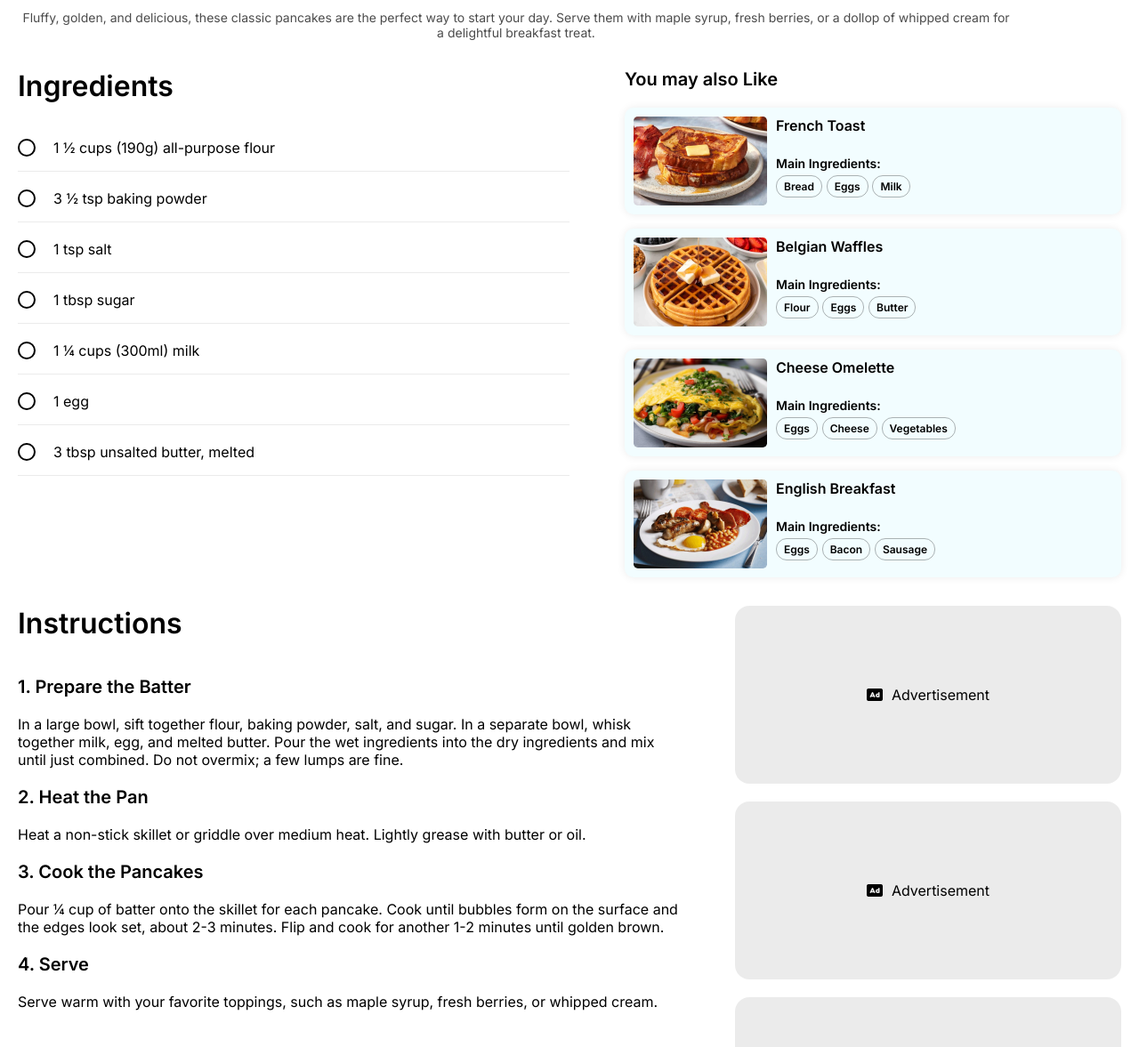
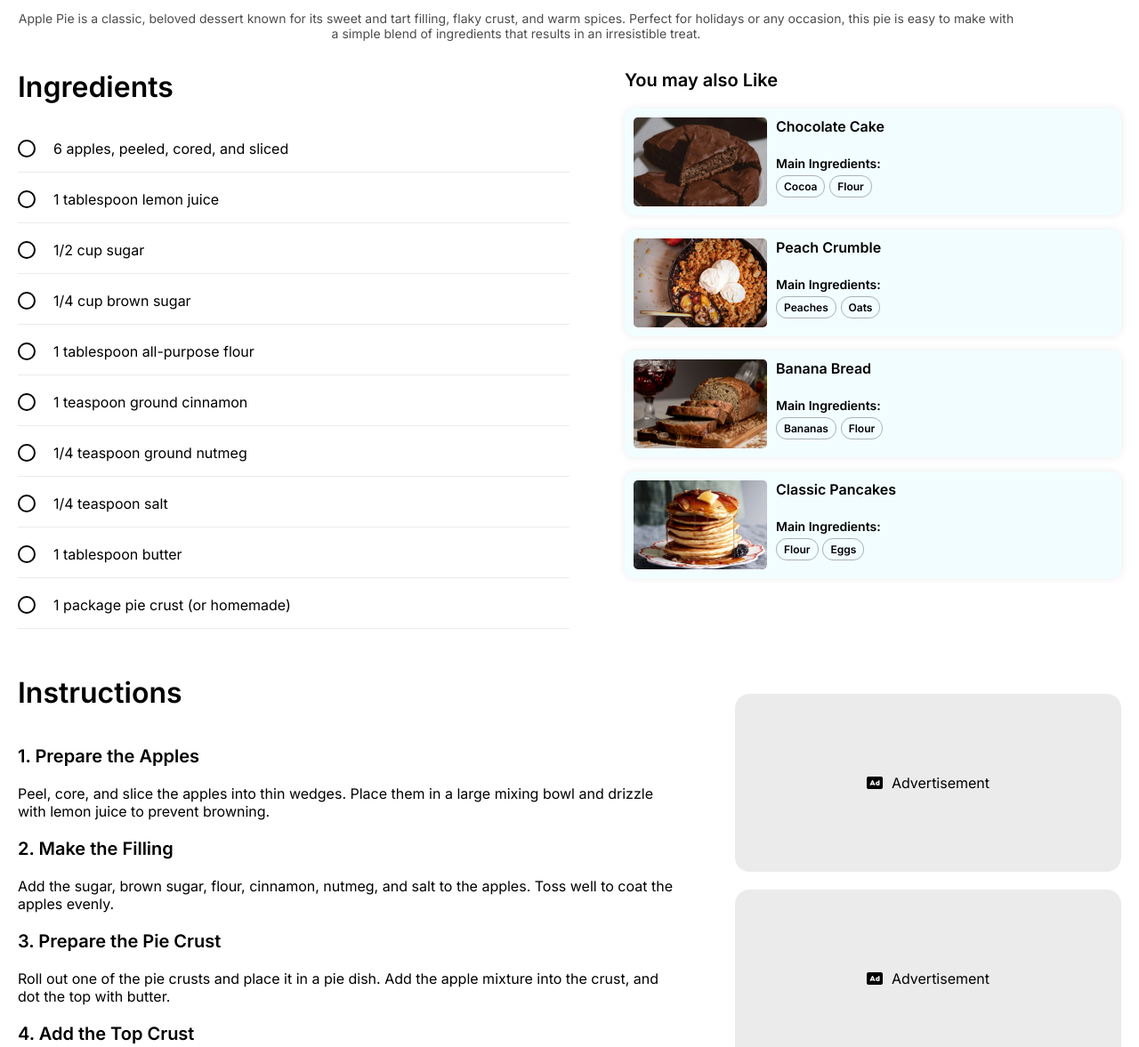
Before and after one commit to Mohammed-Abdi/Recipes, a plain HTML site: page pages/Apple_Pie.html in a window 1280 px wide. Shown: the part 700-1877 px from the top of the page at 89% size. Drawn offline with nearby package versions, Linux system fonts and the light colour scheme.

Commit message:
page added

```diff
--- a/pages/Apple_Pie.html
+++ b/pages/Apple_Pie.html
@@ -7,7 +7,7 @@
       name="description"
       content="recipe from all variety of types and cultures"
     />
-    <title>Classic Pancakes</title>
+    <title>Apple Pie</title>
     <link rel="icon" type="svg" href="../images/icons/black cooking hat.svg" />
     <link
       rel="icon"
@@ -39,6 +39,7 @@
           </div>
           <a href="#" class="logo">Recipe<span class="colored">•</span></a>
         </div>
+
         <ul>
           <li>
             <div class="user">
@@ -59,198 +60,210 @@
           <a
             href="https://web.facebook.com/mohammed.abdi.71619533"
             class="socialLink facebook"
-          >
-            <i class="bx bxl-facebook"></i>
-          </a>
+            ><i class="bx bxl-facebook"></i
+          ></a>
           <a
             href="https://www.linkedin.com/in/mohammed-abdi-tahir/"
             class="socialLink linkedin"
-          >
-            <i class="bx bxl-linkedin"></i>
-          </a>
+            ><i class="bx bxl-linkedin"></i
+          ></a>
           <a
             href="https://www.instagram.com/yuuichi_sano/"
             class="socialLink instagram"
-          >
-            <i class="bx bxl-instagram"></i>
-          </a>
+            ><i class="bx bxl-instagram"></i
+          ></a>
         </div>
       </nav>
     </header>
+
     <main>
       <section class="wrapper hidden">
         <section class="recipeHeader">
           <div class="recipeDetail">
-            <h1>Classic Pancakes</h1>
+            <h1>Apple Pie</h1>
             <div class="timeAndType">
               <div class="timeNeeded container">
                 <i class="bx bxs-stopwatch"></i>
                 <div class="duration">
-                  <span>PREP TIME</span><span>10 Minutes</span>
+                  <span>PREP TIME</span><span>20 Minutes</span>
                 </div>
               </div>
               <div class="timeNeeded container">
                 <i class="bx bxs-stopwatch"></i>
                 <div class="duration">
-                  <span>COOK TIME</span><span>15 Minutes</span>
+                  <span>COOK TIME</span><span>45 Minutes</span>
                 </div>
               </div>
               <div class="specificMealType container">
-                <i class="fa-solid fa-utensils"></i><span>Breakfast</span>
+                <i class="fa-solid fa-utensils"></i><span>Dessert</span>
               </div>
             </div>
           </div>
         </section>
+
         <section class="imageAndNutrition">
-          <img
-            src="../images/food_samples/Classic_Pancakes.webp"
-            alt="Classic Pancakes"
-          />
+          <img src="../images/food_samples/Apple_Pie.webp" alt="Apple Pie" />
           <div class="nutrition">
             <h4>Nutrition Information</h4>
             <table>
               <tr>
                 <td>Calories</td>
-                <td style="text-align: right">200 kcal</td>
+                <td style="text-align: right">250 kcal</td>
               </tr>
               <tr>
                 <td>Total Fat</td>
-                <td style="text-align: right">6 g</td>
+                <td style="text-align: right">12 g</td>
               </tr>
               <tr>
                 <td>Protein</td>
-                <td style="text-align: right">6 g</td>
+                <td style="text-align: right">2 g</td>
               </tr>
               <tr>
                 <td>Carbohydrate</td>
-                <td style="text-align: right">30 g</td>
+                <td style="text-align: right">34 g</td>
               </tr>
               <tr>
                 <td>Cholesterol</td>
-                <td style="text-align: right">35 mg</td>
+                <td style="text-align: right">20 mg</td>
               </tr>
             </table>
           </div>
         </section>
+
         <section class="description">
           <p>
-            Fluffy, golden, and delicious, these classic pancakes are the
-            perfect way to start your day. Serve them with maple syrup, fresh
-            berries, or a dollop of whipped cream for a delightful breakfast
-            treat.
+            Apple Pie is a classic, beloved dessert known for its sweet and tart
+            filling, flaky crust, and warm spices. Perfect for holidays or any
+            occasion, this pie is easy to make with a simple blend of
+            ingredients that results in an irresistible treat.
           </p>
         </section>
+
         <section class="ingredientAndRecommendations">
           <div class="ingredients">
             <h2>Ingredients</h2>
             <form>
               <label
-                ><input type="checkbox" class="customCheckbox" /> 1 ½ cups
-                (190g) all-purpose flour</label
+                ><input type="checkbox" class="customCheckbox" /> 6 apples,
+                peeled, cored, and sliced</label
               ><br />
               <label
-                ><input type="checkbox" class="customCheckbox" /> 3 ½ tsp baking
-                powder</label
+                ><input type="checkbox" class="customCheckbox" /> 1 tablespoon
+                lemon juice</label
               ><br />
               <label
-                ><input type="checkbox" class="customCheckbox" /> 1 tsp
+                ><input type="checkbox" class="customCheckbox" /> 1/2 cup
+                sugar</label
+              ><br />
+              <label
+                ><input type="checkbox" class="customCheckbox" /> 1/4 cup brown
+                sugar</label
+              ><br />
+              <label
+                ><input type="checkbox" class="customCheckbox" /> 1 tablespoon
+                all-purpose flour</label
+              ><br />
+              <label
+                ><input type="checkbox" class="customCheckbox" /> 1 teaspoon
+                ground cinnamon</label
+              ><br />
+              <label
+                ><input type="checkbox" class="customCheckbox" /> 1/4 teaspoon
+                ground nutmeg</label
+              ><br />
+              <label
+                ><input type="checkbox" class="customCheckbox" /> 1/4 teaspoon
                 salt</label
               ><br />
               <label
-                ><input type="checkbox" class="customCheckbox" /> 1 tbsp
-                sugar</label
+                ><input type="checkbox" class="customCheckbox" /> 1 tablespoon
+                butter</label
               ><br />
               <label
-                ><input type="checkbox" class="customCheckbox" /> 1 ¼ cups
-                (300ml) milk</label
-              ><br />
-              <label
-                ><input type="checkbox" class="customCheckbox" /> 1 egg</label
-              ><br />
-              <label
-                ><input type="checkbox" class="customCheckbox" /> 3 tbsp
-                unsalted butter, melted</label
+                ><input type="checkbox" class="customCheckbox" /> 1 package pie
+                crust (or homemade)</label
               ><br />
             </form>
           </div>
+
           <div class="recommendations">
             <h4>You may also Like</h4>
             <div class="separate">
+              <!-- start -->
               <div class="recipe">
-                <a href="French_Toast.html">
+                <a href="Chocolate_Cake.html">
                   <img
-                    src="../images/food_samples/French_Toast.webp"
-                    alt="French Toast"
+                    src="../images/food_samples/Chocolate_Cake.webp"
+                    alt="Chocolate Cake"
                     loading="lazy"
                   />
                   <div class="separate little">
-                    <span class="title">French Toast</span>
+                    <span class="title">Chocolate Cake</span>
                     <div class="mainIngredients">
                       <span class="heading">Main Ingredients:</span>
                       <div class="mainIngredientList">
-                        <span class="mainIngredient">Bread</span>
-                        <span class="mainIngredient">Eggs</span>
-                        <span class="mainIngredient">Milk</span>
+                        <span class="mainIngredient">Cocoa</span>
+                        <span class="mainIngredient">Flour</span>
                       </div>
                     </div>
                   </div>
                 </a>
               </div>
+              <!-- next recipe -->
               <div class="recipe">
-                <a href="Belgian_Waffles.html">
+                <a href="Peach_Crumble.html">
                   <img
-                    src="../images/food_samples/Crispy_Belgian_Waffles.webp"
-                    alt="Belgian Waffles"
+                    src="../images/food_samples/Peach_Crumble.webp"
+                    alt="Peach Crumble"
                     loading="lazy"
                   />
                   <div class="separate little">
-                    <span class="title">Belgian Waffles</span>
+                    <span class="title">Peach Crumble</span>
+                    <div class="mainIngredients">
+                      <span class="heading">Main Ingredients:</span>
+                      <div class="mainIngredientList">
+                        <span class="mainIngredient">Peaches</span>
+                        <span class="mainIngredient">Oats</span>
+                      </div>
+                    </div>
+                  </div>
+                </a>
+              </div>
+              <!-- next recipe -->
+              <div class="recipe">
+                <a href="Banana_Bread.html">
+                  <img
+                    src="../images/food_samples/Banana_Bread.webp"
+                    alt="Banana Bread"
+                    loading="lazy"
+                  />
+                  <div class="separate little">
+                    <span class="title">Banana Bread</span>
+                    <div class="mainIngredients">
+                      <span class="heading">Main Ingredients:</span>
+                      <div class="mainIngredientList">
+                        <span class="mainIngredient">Bananas</span>
+                        <span class="mainIngredient">Flour</span>
+                      </div>
+                    </div>
+                  </div>
+                </a>
+              </div>
+              <!-- next recipe -->
+              <div class="recipe">
+                <a href="Classic_Pancakes.html">
+                  <img
+                    src="../images/food_samples/Classic_Pancakes.webp"
+                    alt="Classic Pancakes"
+                    loading="lazy"
+                  />
+                  <div class="separate little">
+                    <span class="title">Classic Pancakes</span>
                     <div class="mainIngredients">
                       <span class="heading">Main Ingredients:</span>
                       <div class="mainIngredientList">
                         <span class="mainIngredient">Flour</span>
                         <span class="mainIngredient">Eggs</span>
-                        <span class="mainIngredient">Butter</span>
-                      </div>
-                    </div>
-                  </div>
-                </a>
-              </div>
-              <div class="recipe">
-                <a href="Cheese_Omelette.html">
-                  <img
-                    src="../images/food_samples/Cheese_Veggie_Omelette.webp"
-                    alt="Cheese Omelette"
-                    loading="lazy"
-                  />
-                  <div class="separate little">
-                    <span class="title">Cheese Omelette</span>
-                    <div class="mainIngredients">
-                      <span class="heading">Main Ingredients:</span>
-                      <div class="mainIngredientList">
-                        <span class="mainIngredient">Eggs</span>
-                        <span class="mainIngredient">Cheese</span>
-                        <span class="mainIngredient">Vegetables</span>
-                      </div>
-                    </div>
-                  </div>
-                </a>
-              </div>
-              <div class="recipe">
-                <a href="English_Breakfast.html">
-                  <img
-                    src="../images/food_samples/Full_English_Breakfast.webp"
-                    alt="English Breakfast"
-                    loading="lazy"
-                  />
-                  <div class="separate little">
-                    <span class="title">English Breakfast</span>
-                    <div class="mainIngredients">
-                      <span class="heading">Main Ingredients:</span>
-                      <div class="mainIngredientList">
-                        <span class="mainIngredient">Eggs</span>
-                        <span class="mainIngredient">Bacon</span>
-                        <span class="mainIngredient">Sausage</span>
                       </div>
                     </div>
                   </div>
@@ -259,33 +272,47 @@
             </div>
           </div>
         </section>
+
         <section class="instructionsAndAds">
           <div class="instructions">
             <h2>Instructions</h2>
             <dl>
-              <dt>1. Prepare the Batter</dt>
+              <dt>1. Prepare the Apples</dt>
               <dd>
-                In a large bowl, sift together flour, baking powder, salt, and
-                sugar. In a separate bowl, whisk together milk, egg, and melted
-                butter. Pour the wet ingredients into the dry ingredients and
-                mix until just combined. Do not overmix; a few lumps are fine.
+                Peel, core, and slice the apples into thin wedges. Place them in
+                a large mixing bowl and drizzle with lemon juice to prevent
+                browning.
               </dd>
-              <dt>2. Heat the Pan</dt>
+
+              <dt>2. Make the Filling</dt>
               <dd>
-                Heat a non-stick skillet or griddle over medium heat. Lightly
-                grease with butter or oil.
+                Add the sugar, brown sugar, flour, cinnamon, nutmeg, and salt to
+                the apples. Toss well to coat the apples evenly.
               </dd>
-              <dt>3. Cook the Pancakes</dt>
+
+              <dt>3. Prepare the Pie Crust</dt>
               <dd>
-                Pour ¼ cup of batter onto the skillet for each pancake. Cook
-                until bubbles form on the surface and the edges look set, about
-                2-3 minutes. Flip and cook for another 1-2 minutes until golden
-                brown.
+                Roll out one of the pie crusts and place it in a pie dish. Add
+                the apple mixture into the crust, and dot the top with butter.
               </dd>
-              <dt>4. Serve</dt>
+
+              <dt>4. Add the Top Crust</dt>
               <dd>
-                Serve warm with your favorite toppings, such as maple syrup,
-                fresh berries, or whipped cream.
+                Roll out the second pie crust and place it over the apples. Trim
+                and crimp the edges, then cut slits in the top crust to allow
+                steam to escape.
+              </dd>
+
+              <dt>5. Bake the Pie</dt>
+              <dd>
+                Preheat the oven to 375°F (190°C). Bake the pie for 45-50
+                minutes, or until the crust is golden and the filling is bubbly.
+              </dd>
+
+              <dt>6. Cool and Serve</dt>
+              <dd>
+                Allow the pie to cool for at least 30 minutes before serving.
+                Enjoy warm with a scoop of vanilla ice cream or whipped cream!
               </dd>
             </dl>
           </div>
```
